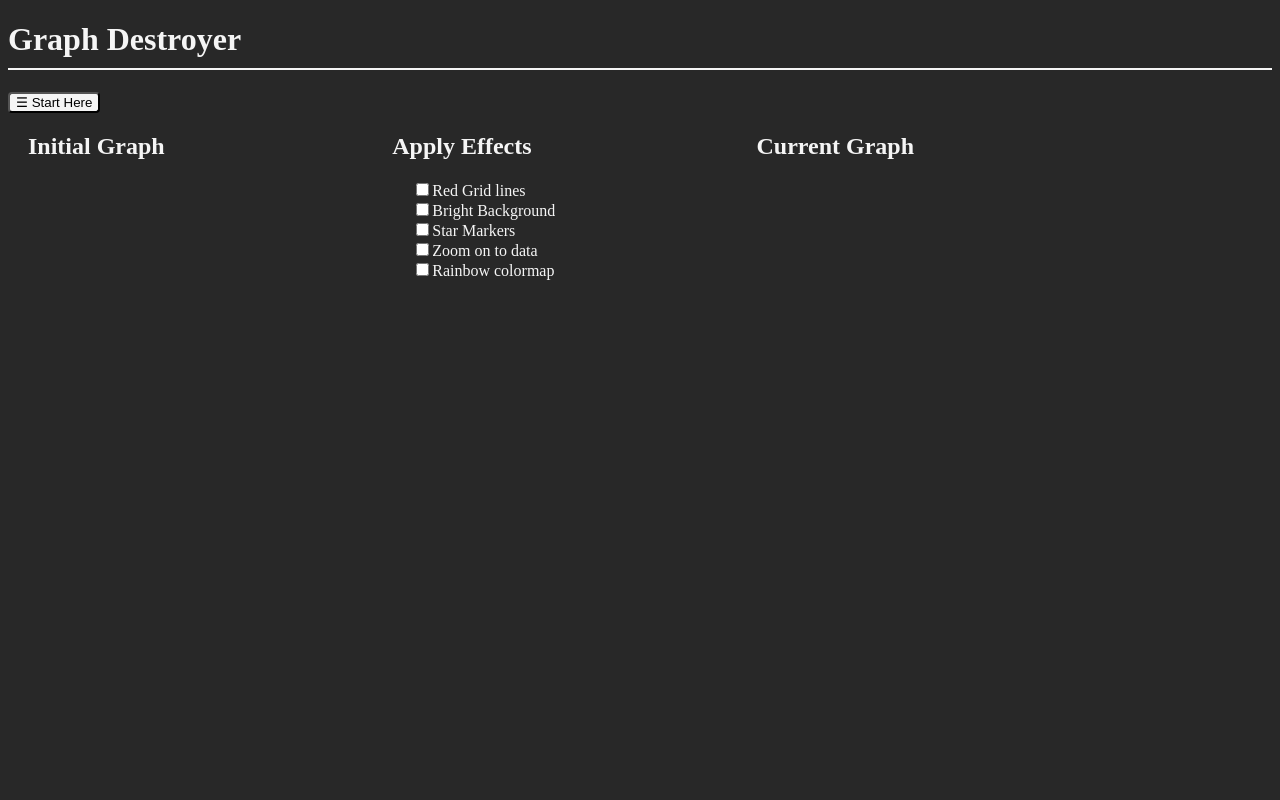
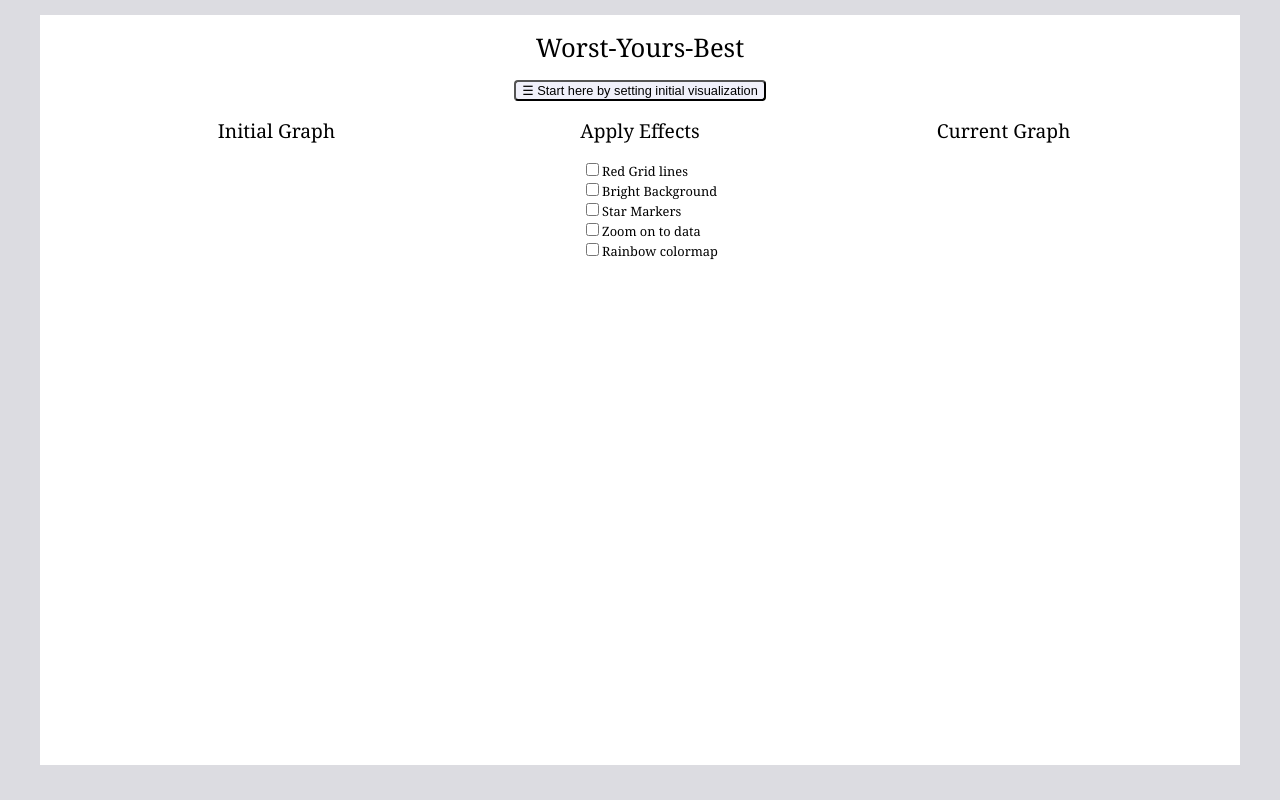
Before and after one commit to jku-vds-lab/redesign, a website built with webpack: page index.html in a window 1280 px wide. Built offline with nearby package versions, Linux system fonts and the light colour scheme; what draco-vis would draw is missing.

Commit message:
refreshed interface

```diff
--- a/index.html
+++ b/index.html
@@ -7,23 +7,25 @@
 </head>
 
 <body id="body">
-    <h1 id="heading">replace me</h1>
-    <button class="openDataBtn" id="openDataBtn">&#9776; Start Here</button>
     <div id=data class="sidebar">
         <a href="javascript:void(0)" class="closeDataBtn" id="closeDataBtn">&times;</a>
         <div class="middle_container">
-            <h2>Generate Vega-Lite Spec</h2>
+            <h2>Set Initial Visualization:</h2>
             <label for="selectData">Select data set and fields: </label>
             <select id="selectData" disabled></select>
             <div class="fields_container">
             <form id="fields"></form></div>
             <button id="draco_reason" class="run_button" disabled><b>Generate</b></button>
-            <h2>Fine Tune</h2>
+            <h2>Or paste VegaLite spec:</h2>
             <textarea id="vega_spec" class="vega_spec" rows="20" cols="35"></textarea>
             <button id="build_graph" class="run_button"><b>Visualize</b></button>
         </div>
     </div>
     <div class="global_div">
+        <h1 id="heading">Worst-Yours-Best</h1>
+        <div class="intro">
+        <button class="openDataBtn" id="openDataBtn">&#9776; Start here by setting initial visualization</button>
+        </div>
         <div class="Container">
             <div>
                 <h2>Initial Graph</h2>
@@ -36,7 +38,7 @@
             <div>
                 <h2>Apply Effects</h2>
             </div>
-            <div class="middle_container">
+            <div class="effects-container">
                 <input type="checkbox" id="RedGrid" name="RedGrid"><label for="RedGrid">Red Grid lines</label><br>
                 <input type="checkbox" id="BrightBackground" name="BrightBackground"><label for="BrightBackground">Bright Background</label><br>
                 <input type="checkbox" id="Stars" name="Stars"><label for="Stars">Star Markers</label><br>
--- a/src/index.ts
+++ b/src/index.ts
@@ -2,9 +2,10 @@ import './style.scss'; // import styles as described https://github.com/webpack-
 import {Effector} from './effects';
 import Draco from 'draco-vis';
 import embed from 'vega-embed';
+import * as Draco_core from 'draco-core'
 
-document.title = 'Graph Destroyer';
-document.getElementById('heading').textContent = 'Graph Destroyer';
+
+document.title = 'Worst-Yours-Best';
 
 let draco_instance: Draco;
 let effector: Effector;
@@ -149,7 +150,7 @@ const reason_plot = () => {
   let spec = generateDRACOSpecification();
   let number_of_models = 1;
   currentResult = draco_instance.solve(spec,{"models":number_of_models});
-  console.log("Specification solved: ",currentResult);
+  console.log("Specification solved: ",currentResult, spec);
   curVegaSpec = currentResult.specs[0];
   //console.log(curVegaSpec);
   (document.getElementById("vega_spec")as HTMLInputElement).value = JSON.stringify(curVegaSpec).replace(/,\"/g,",\n\"");
@@ -161,17 +162,20 @@ const reason_plot = () => {
 /* VEGA */
 const updatePlot = (vegaId : string) => {
   if (vegaId == "vegaInit") {
-    embed('#vegaInit',specInit,{theme: 'dark'});
+    embed('#vegaInit',specInit);
   }
   else {
     let spec = JSON.parse((document.getElementById("vega_spec")as HTMLInputElement).value);
     curVegaSpec = spec;
-    embed('#'+vegaId,spec,{theme: 'dark'});
+    embed('#'+vegaId,spec);
+   //
+    const tmp = Draco_core.vl2asp(spec).join("\n");
+    console.log( draco_instance.solve(tmp,{"models":1}));
   }
 }
 // Sidebar
 function openNav() {
-  document.getElementById("data").style.width = "310px";
+  document.getElementById("data").style.width = "28%";
 }
 
 /* Set the width of the sidebar to 0 and the left margin of the page content to 0 */
--- a/src/style.scss
+++ b/src/style.scss
@@ -1,57 +1,75 @@
 
 $header-color: rgb(0, 0, 0); // Sass variable: https://sass-lang.com/guide
-$text-color: rgb(245,245,245);
-$background-color: rgb(40,40,40);
+$text-color: rgb(0, 0, 0);
+$background-color: rgb(220,220,225);
+$div-background-color: rgb(255,255,255);
+$input-background-color: rgb(240,240,250);
 
 h1 {
-  color: $text-color;
-  border-bottom: 2px solid $text-color;
-  padding-bottom: 10px;
+  text-align: center;
+  font-weight: normal;
+  margin: 15px;
+  padding-top: 15px;
 }
+h2 {
+  font-weight: normal;
+}
+
 
 body {
   color: $text-color;
   background: $background-color;
+  font-family: Georgia, 'Times New Roman', Times, serif;
+  font-size: 1vw;
+  //font-family: 'Trebuchet MS', sans-serif;
 }
 
 .global_div {
+  text-align: center;
+  width: 95%;
   margin: auto;
-  width: 95%;
-  margin-left: 20px;
+  background-color: $div-background-color;
+  padding-bottom: 40%;
 }
-.middle_container {
-  margin: 0 auto;
-  padding: 0px;
+.intro {
+  text-align: center;
+}
+
+.effects-container {
   display:inline-block;
   vertical-align:top;
-  //max-height: 310px;
   overflow: auto;
   margin-left: 20px;
+  text-align: left;
 }
 .fields_container {
-  max-height: 310px;
+  max-height: 150px;
   overflow: auto;
   margin-left: 20px;
   margin-bottom: 5px;
+  text-align: left;
 }
 .Container {
-  margin: auto;
+  //margin: auto;
   //padding-left: 20px;
   display : inline-block;
   vertical-align : top;
-  min-width: 30%;
-  max-width: 33%;
+  width: 30%;
   overflow-x: auto;
+  background-color: $div-background-color;
 }
 select {
-  background-color: rgb(70,70,70);
+  background-color: $input-background-color;
   color: $text-color;
   border: none;
 }
 textarea {
-  background-color: rgb(70,70,70);
+  background-color: $input-background-color;
   color: $text-color;
+  font-size: 1vw;
   border: none;
+  width: 90%;
+  max-height: 150px;
 }
 
 .vega_container {
@@ -67,15 +85,18 @@ textarea {
   z-index: 1; /* Stay on top */
   top: 0;
   left: 0;
-  background-color: #303030; /* Black*/
+  background-color: $div-background-color;
   overflow-x: hidden; /* Disable horizontal scroll */
   padding-top: 60px; /* Place content 60px from the top */
   transition: 0.5s; /* 0.5 second transition effect to slide in the sidebar */
+  box-shadow: 5px 10px 8px #888888;
+  text-align: center;
 }
 
 button {
-  background-color: $text-color;
   border-radius: 4px;
+  background-color: $input-background-color;
+  font-size: 1vw;
 }
 
 .sidebar .closeDataBtn {
```
